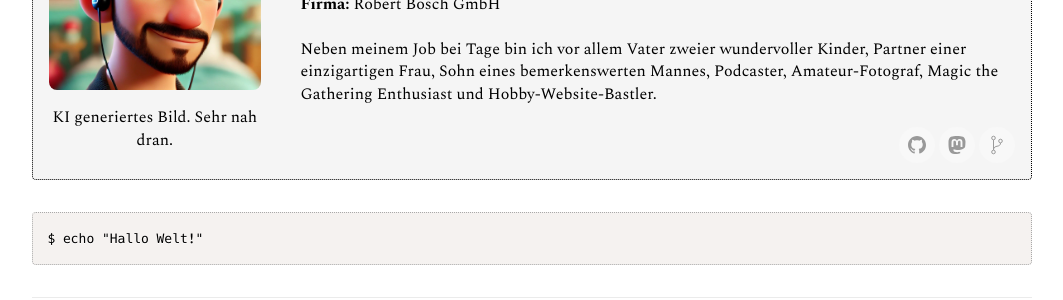
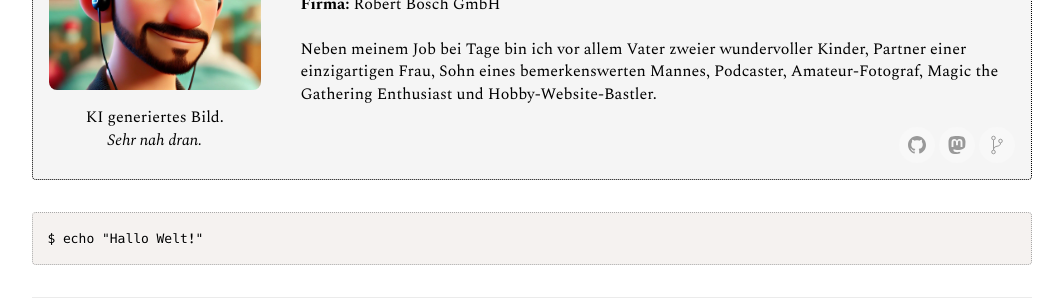
Before and after one commit to flowinho/florianschuttkowskicom, a Jekyll site: the page built from index.md, in a window 1280 px wide. Shown: the part 380-680 px from the top of the page, without its empty margins (108-1171 px from the left). Built offline with Jekyll 4.4.1, drawn with Linux system fonts in a browser that asks for light colours.

Commit message:
em the subline

```diff
--- a/_includes/authorbox.html
+++ b/_includes/authorbox.html
@@ -4,7 +4,7 @@
 
             <div align="center">
                 <img src="/assets/images/pixar-me.jpg">
-                <p>KI generiertes Bild. Sehr nah dran.</p>
+                <p>KI generiertes Bild.<br /><em>Sehr nah dran.</em></p>
             </div>
         </div>
         <div class="uk-width-expand@s">
```
